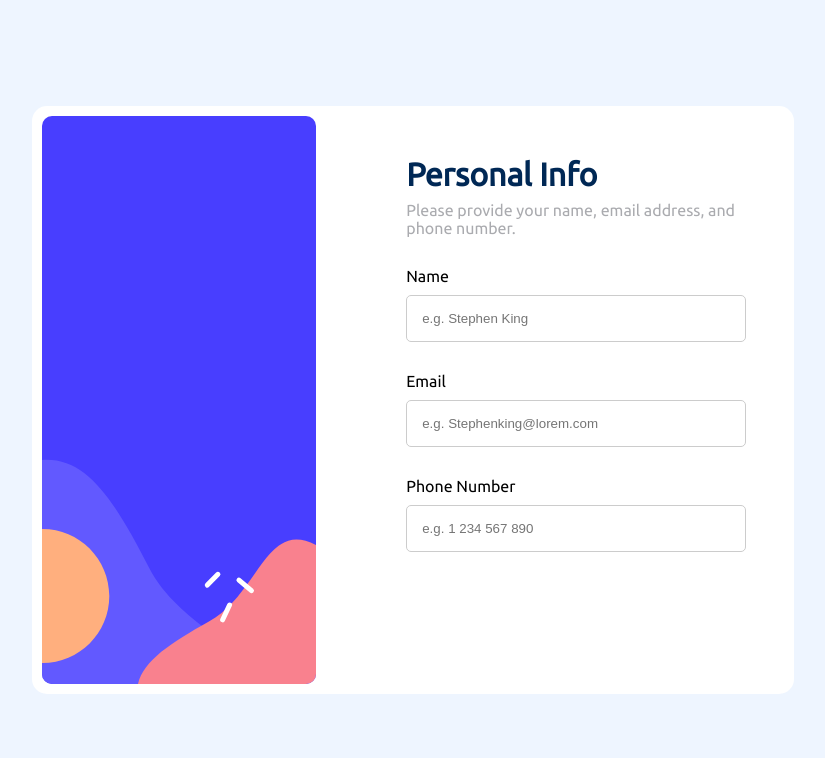
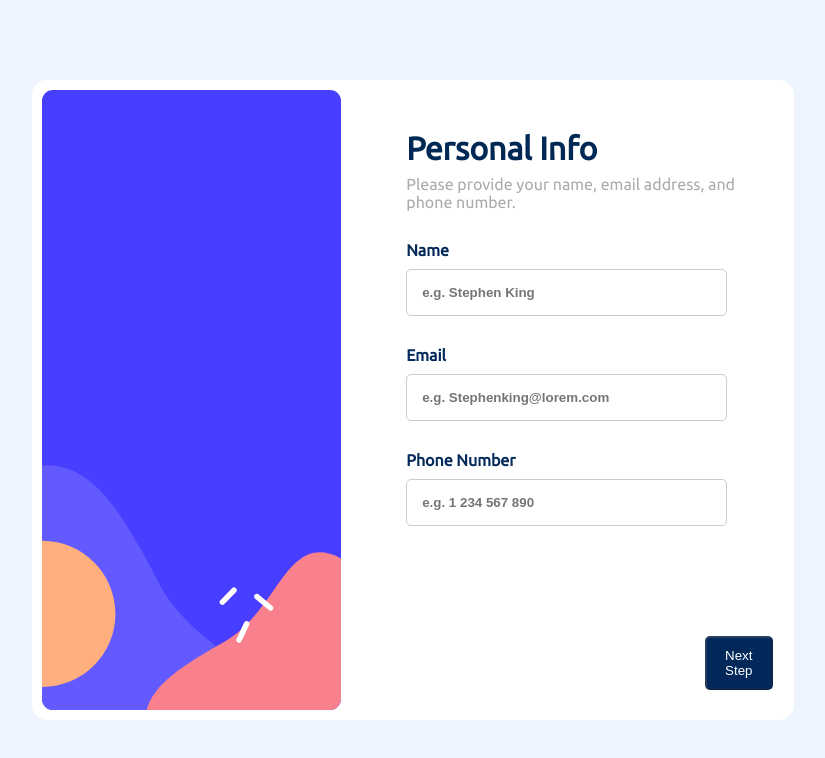
Before and after one commit to alinosratipour/multi-StepForm, a React (Vite) app: page / in a window 1280 px wide. Shown: the top 758 px of the page, without its empty margins (227-1052 px from the left). Built offline with nearby package versions, Linux system fonts and the light colour scheme.

Commit message:
added reusable button

```diff
--- a/package.json
+++ b/package.json
@@ -9,7 +9,7 @@
     "preview": "vite preview"
   },
   "dependencies": {
-    "css-classname": "^1.1.6",
+    "classnames": "^2.3.2",
     "react": "^18.2.0",
     "react-dom": "^18.2.0"
   },
--- a/src/App.tsx
+++ b/src/App.tsx
@@ -1,45 +1,10 @@
 import "./App.css";
-import bg from "./assets/images/bg-sidebar-desktop.svg";
-import EmailField from "./components/Email-Field/EmailField";
-import TextField from "./components/Text-Field/TextField";
+import MultiStepWindow from "./components/generics/MultiStepWindow/MultiStepWindow";
 
 function App() {
   return (
-    <div className="container">
-      <div className="form-wraper">
-        <div className="form-content-wrapper">
-          <div className="form-content">
-            <div className="form-left-side">
-              <img src={bg} className="bg-img" />
-            </div>
-            <div className="form-right-side">
-              <div className="form-header">
-                <h1>Personal Info</h1>
-                <p>
-                  Please provide your name, email address, and phone number.
-                </p>
-              </div>
-              <div className="form-text-fields-container">
-                <TextField
-                  label="Name"
-                  name="name"
-                  placeholder="e.g. Stephen King"
-                />
-                <EmailField
-                 label="Email"
-                 email="email"
-                 placeholder="e.g. Stephenking@lorem.com"
-                />
-                 <TextField
-                  label="Phone Number"
-                  name="name"
-                  placeholder="e.g. 1 234 567 890"
-                />
-              </div>
-            </div>
-          </div>
-        </div>
-      </div>
+    <div className="app">
+     <MultiStepWindow/>
     </div>
   );
 }
--- /dev/null
+++ b/src/components/generics/Button/Button.css
@@ -0,0 +1,3 @@
+.primary{
+    background-color: red;
+}
--- /dev/null
+++ b/src/components/generics/Button/Button.tsx
@@ -0,0 +1,62 @@
+import React, { ForwardRefRenderFunction, HTMLAttributes } from "react";
+import classNames from "classnames";
+import "./Button.css";
+
+interface ButtontProps extends HTMLAttributes<HTMLButtonElement> {
+  children?: React.ReactNode;
+  onClick?: (event: React.MouseEvent<HTMLButtonElement>) => void;
+  disabled?: boolean;
+  className?: string;
+  border?: string;
+  bgcolor?: string;
+  color?: string;
+  padding?: string;
+  height?: string;
+  radius?: string;
+  width?: string;
+  cursor?: string;
+  ref: string;
+}
+
+const Button: ForwardRefRenderFunction<HTMLButtonElement, ButtontProps> = (
+  {
+    onClick,
+    children,
+    padding,
+    bgcolor,
+    disabled,
+    className,
+    radius,
+    width,
+    height,
+    cursor,
+    border,
+    color,
+    ...otherProps
+  },
+  ref
+) => {
+  return (
+    <button
+      {...otherProps}
+      style={{
+        backgroundColor: bgcolor,
+        border,
+        borderRadius: radius,
+        height,
+        width,
+        color,
+        padding,
+        cursor,
+      }}
+      disabled
+      ref={ref}
+    >
+      {children}
+    </button>
+  );
+};
+
+const CustomButton = React.forwardRef(Button);
+
+export default CustomButton;
--- a/src/components/Text-Field/TextField.css
+++ b/src/components/generics/Email-Field/EmailField.css
@@ -11,5 +11,5 @@ input{
     border-color: #dbdadf;
     border: 1px solid #ccc;
     outline: none;
-    width: 90%;
+    width: 85%;
 }
--- /dev/null
+++ b/src/components/generics/MultiStepWindow/MultiStepWindow.css
@@ -0,0 +1,82 @@
+* {
+    box-sizing: border-box;
+    padding: 0;
+    margin: 0;
+  }
+
+  body {
+    font-size: 16px;
+  }
+
+  h1 {
+    color: #002855;
+    font-family: headerFont;
+  }
+  p {
+    padding-top: 8px;
+    color: #aaabaf;
+    font-family: headerFont;
+  }
+
+  .container {
+    width: 100%;
+    background-color: #eef5ff;
+    height: 100vh;
+    margin: auto;
+    display: flex;
+    justify-content: center;
+    align-items: center;
+  }
+
+  .form-wraper {
+    width: 85%;
+    display: flex;
+    margin: auto;
+
+  }
+
+  .form-content {
+    padding: 10px;
+    display: flex;
+
+  }
+  .form-right-side {
+    display: flex;
+    flex-direction: column;
+    width: 100%;
+    flex: 2;
+    padding-left: 90px;
+  }
+
+  .form-header {
+    padding-top: 40px;
+  }
+
+  .form-left-side {
+    display: flex;
+    flex: 1;
+  }
+
+  .form-content-wrapper {
+    background-color: #ffffff;
+    border-radius: 15px;
+    margin: auto;
+    width: 70%;
+
+  }
+
+  .form-text-fields-container {
+    font-family: headerFont;
+    color: hsl(213, 96%, 18%);
+    font-weight: 700;
+    font-size: 16px;
+  }
+
+  .button-container {
+    padding-top: 110px;
+    margin-bottom: 20px;
+    text-align: right;
+    margin-left: 140px;
+    width: 60%;
+    cursor: pointer;
+  }
--- /dev/null
+++ b/src/components/generics/MultiStepWindow/MultiStepWindow.tsx
@@ -0,0 +1,61 @@
+import bg from "../../../assets/images/bg-sidebar-desktop.svg";
+import CustomButton from "../Button/Button";
+import EmailField from "../Email-Field/EmailField";
+import TextField from "../Text-Field/TextField";
+import "./MultiStepWindow.css"
+
+function MultiStepWindow() {
+  return (
+    <div className="container">
+      <div className="form-wraper">
+        <div className="form-content-wrapper">
+          <div className="form-content">
+            <div className="form-left-side">
+              <img src={bg} className="bg-img" />
+            </div>
+            <div className="form-right-side">
+              <div className="form-header">
+                <h1>Personal Info</h1>
+                <p>
+                  Please provide your name, email address, and phone number.
+                </p>
+              </div>
+              <div className="form-text-fields-container">
+                <TextField
+                  label="Name"
+                  name="name"
+                  placeholder="e.g. Stephen King"
+                />
+                <EmailField
+                  label="Email"
+                  email="email"
+                  placeholder="e.g. Stephenking@lorem.com"
+                />
+                <TextField
+                  label="Phone Number"
+                  name="name"
+                  placeholder="e.g. 1 234 567 890"
+                />
+              </div>
+              <div className="button-container">
+                <CustomButton
+                  width="30%"
+                  bgcolor="hsl(213, 96%, 18%)"
+                  color="#ffffff"
+                  padding="10px"
+                  radius="5px"
+                  cursor="pointer"
+                >
+                  Next Step
+                </CustomButton>
+
+              </div>
+            </div>
+          </div>
+        </div>
+      </div>
+    </div>
+  );
+}
+
+export default MultiStepWindow;
--- a/src/components/Email-Field/EmailField.css
+++ b/src/components/generics/Text-Field/TextField.css
@@ -11,4 +11,6 @@ input{
     border-color: #dbdadf;
     border: 1px solid #ccc;
     outline: none;
+    width: 85%;
+    font-weight: 700;
 }
--- a/src/index.css
+++ /dev/null
@@ -1,69 +0,0 @@
-* {
-  box-sizing: border-box;
-  padding: 0;
-  margin: 0;
-}
-
-body{
-  font-size: 16px;
-}
-
-
-h1{
-  color: #002855;
-  font-family: headerFont;
-}
-p{
-  padding-top: 8px;
- color: #aaabaf;
- font-family: headerFont;
-}
-
-.container {
-width: 100%;
-background-color: #eef5ff;
-height: 100vh;
-margin: auto;
-display: flex;
-justify-content: center;
-align-items: center;
-}
-
-.form-wraper {
-  width: 85%;
-  display: flex;
-  margin: auto;
-}
-
-.form-content {
-  padding: 10px;
-  display: flex;
-}
-.form-right-side {
-  display: flex;
-  flex-direction: column;
-  width: 100%;
-  flex: 2;
-  padding-left: 90px;
-}
-
-.form-header {
-  padding-top: 40px;
-}
-
-.form-left-side {
-  display: flex;
-  flex: 1;
-}
-
-.form-content-wrapper {
-  background-color: #ffffff;
-  border-radius: 15px;
-  margin: auto;
-  width: 70%;
-
-}
-
-.form-text-fields-container{
-  font-family: headerFont;
-}
--- a/src/index.tsx
+++ b/src/index.tsx
@@ -1,7 +1,6 @@
 import React from 'react'
 import ReactDOM from 'react-dom/client'
 import App from './App'
-import './index.css'
 
 ReactDOM.createRoot(document.getElementById('root') as HTMLElement).render(
   <React.StrictMode>
```
Also changed, not shown: src/components/generics/Email-Field/EmailField.tsx (renamed from src/components/Email-Field/EmailField.tsx), src/components/generics/Text-Field/TextField.tsx (renamed from src/components/Text-Field/TextField.tsx), 1 other file (tests, documents, lock files or other folders).
